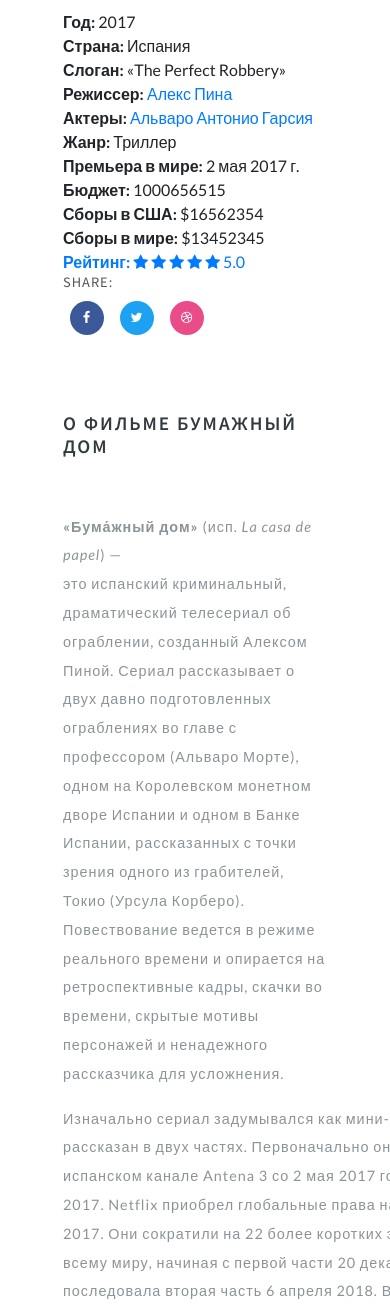
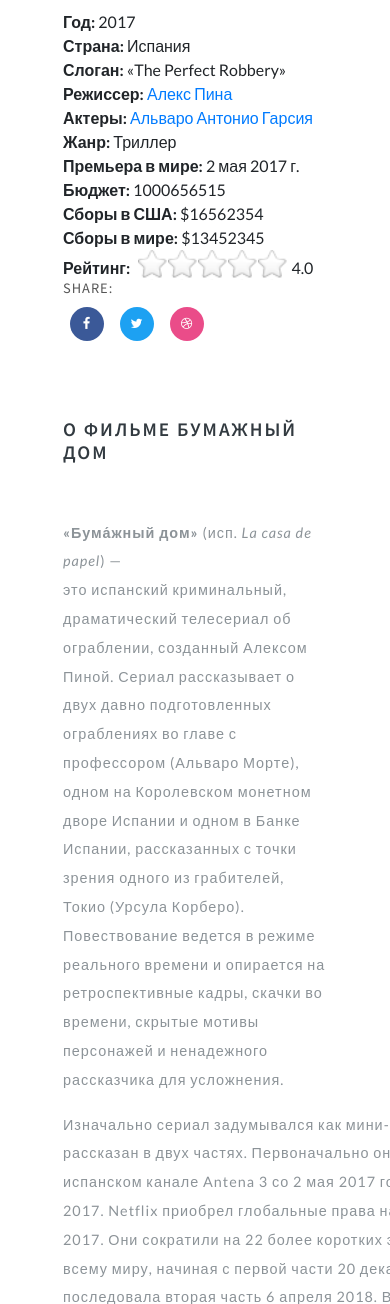
Before and after one commit to adaskhan/kino_library, a Django app: a page that uses templates/base.html in a window 390 px wide; the page is wider, and only the part inside the window is pictured. Shown: the part 2565-3869 px from the top of that part. Run offline with Django 4.2, Linux system fonts and the light colour scheme; data comes from the database, SQL or seed files in the repository; both versions use the stored data as it was after the commit; some libraries are stand-ins or nearby versions.

Commit message:
forms models urls views

```diff
--- a/movies/forms.py
+++ b/movies/forms.py
@@ -1,6 +1,6 @@
 from django import forms
 
-from .models import Reviews
+from .models import Reviews, Rating, RatingStar
 
 
 class ReviewForm(forms.ModelForm):
@@ -8,3 +8,14 @@ class ReviewForm(forms.ModelForm):
     class Meta:
         model = Reviews
         fields = ("name", "email", "text")
+
+
+class RatingForm(forms.ModelForm):
+    """ Форма добавления рейтинга """
+    star = forms.ModelChoiceField(
+        queryset=RatingStar.objects.all(), widget=forms.RadioSelect(), empty_label=None
+    )
+
+    class Meta:
+        model = Rating
+        fields = ("star",)
--- a/movies/models.py
+++ b/movies/models.py
@@ -104,11 +104,12 @@ class RatingStar(models.Model):
     value = models.SmallIntegerField("Значение", default=0)
 
     def __str__(self):
-        return self.value
+        return f'{self.value}'
 
     class Meta:
         verbose_name = "Звезда рейтинга"
         verbose_name_plural = "Звезды рейтинга"
+        ordering = ["-value"]
 
 
 class Rating(models.Model):
--- a/movies/urls.py
+++ b/movies/urls.py
@@ -5,6 +5,8 @@ from . import views
 urlpatterns = [
     path("", views.MoviesView.as_view()),
     path("filter/", views.FilterMoviesView.as_view(), name='filter'),
+    path("json-filter/", views.JsonFilterMoviesView.as_view(), name='json_filter'),
+    path("add-rating/", views.AddStarRating.as_view(), name='add_rating'),
     path("<slug:slug>/", views.MovieDetailView.as_view(), name="movie_detail"),
     path("review/<int:pk>/", views.AddReview.as_view(), name="add_review"),
     path("actor/<str:slug>/", views.ActorView.as_view(), name="actor_detail"),
--- a/movies/views.py
+++ b/movies/views.py
@@ -1,10 +1,11 @@
 from django.db.models import Q
+from django.http import JsonResponse, HttpResponse
 from django.shortcuts import render, redirect
 from django.views.generic import ListView, DetailView
 from django.views.generic.base import View
 
-from .models import Movies, Category, Actor, Genre
-from .forms import ReviewForm
+from .models import Movies, Category, Actor, Genre, Rating, RatingStar
+from .forms import ReviewForm, RatingForm
 
 
 class GenreYear:
@@ -22,6 +23,7 @@ class MoviesView(GenreYear, ListView):
     queryset = Movies.objects.filter(draft=False)
     # template_name = 'movies/movies_list.html'
     context_object_name = 'movie_list'
+    paginate_by = 3
 
     def get_context_data(self, *args, **kwargs):
         context = super().get_context_data(*args, **kwargs)
@@ -35,9 +37,9 @@ class MovieDetailView(GenreYear, DetailView):
     slug_field = "url"
     context_object_name = 'movie'
 
-    def get_context_data(self, *args, **kwargs):
-        context = super().get_context_data(*args, **kwargs)
-        context["categories"] = Category.objects.all()
+    def get_context_data(self, **kwargs):
+        context = super().get_context_data(**kwargs)
+        context["star_form"] = RatingForm()
         return context
 
 
@@ -63,10 +65,47 @@ class ActorView(GenreYear, DetailView):
 
 
 class FilterMoviesView(GenreYear, ListView):
-    ''' Фильтр фильмов '''
+    """Фильтр фильмов"""
     def get_queryset(self):
         queryset = Movies.objects.filter(
             Q(year__in=self.request.GET.getlist("year")) |
             Q(genre__in=self.request.GET.getlist("genre"))
         )
         return queryset
+
+
+class JsonFilterMoviesView(ListView):
+    """Фильтр фильмов в json"""
+    def get_queryset(self):
+        queryset = Movies.objects.filter(
+            Q(year__in=self.request.GET.getlist("year")) |
+            Q(genre__in=self.request.GET.getlist("genre"))
+        ).distinct().values("title", "tagline", "url", "poster")
+        return queryset
+
+    def get(self, request, *args, **kwargs):
+        queryset = list(self.get_queryset())
+        return JsonResponse({"movies": queryset}, safe=False)
+
+
+class AddStarRating(View):
+    """Добавление рейтинга фильму"""
+    def get_client_ip(self, request):
+        x_forwarded_for = request.META.get('HTTP_X_FORWARDED_FOR')
+        if x_forwarded_for:
+            ip = x_forwarded_for.split(',')[0]
+        else:
+            ip = request.META.get('REMOTE_ADDR')
+        return ip
+
+    def post(self, request):
+        form = RatingForm(request.POST)
+        if form.is_valid():
+            Rating.objects.update_or_create(
+                ip=self.get_client_ip(request),
+                movie_id=int(request.POST.get("movie")),
+                defaults={'star_id': int(request.POST.get("star"))}
+            )
+            return HttpResponse(status=201)
+        else:
+            return HttpResponse(status=400)
--- a/static/css/style.css
+++ b/static/css/style.css
@@ -658,6 +658,41 @@ span.product-new-top {
     color: #fff;
 }
 
+/*-- Checkbox star --*/
+.rating {
+  overflow: hidden;
+  vertical-align: bottom;
+  display: inline-block;
+  width: 155px;
+  height: 30px;
+}
+
+.rating > input {
+  opacity: 0;
+  margin-right: -100%;
+}
+
+.rating > label {
+  position: relative;
+  display: block;
+  float: right;
+  background: url('../images/star-off-big.png');
+  background-size: 30px 30px;
+}
+
+.rating > label:before {
+  display: block;
+  opacity: 0;
+  content: '';
+  width: 30px;
+  height: 30px;
+  background: url('../images/star-on-big.png');
+  background-size: 30px 30px;
+  transition: opacity 0.2s linear;
+}
+
+.rating > label:hover:before,  .rating > label:hover ~ label:before,  .rating:not(:hover) > :checked ~ label:before { opacity: 1; }
+
 /*-- //New-Arrivals --*/
 
 section#brands {
@@ -860,16 +895,17 @@ ul.w3layouts-box-list li {
 }
 
 .grid-img-right span.money {
-    color: #fff;
+
+    /*-- color: #fff;--*/
     display: block;
 }
 
 .grid-img-right a {
     font-size: 0.9em;
     text-transform: uppercase;
-    font-weight: 600;
+    /*--font-weight: 600;--*/
     text-decoration: none;
-    color: #fff;
+    /*--color: #fff;--*/
     padding: 0;
 
 }
@@ -968,7 +1004,108 @@ h3.sear-head {
 
 
 /*-- //customer --*/
-
+/* Pagination */
+.pagination {
+    width: auto;
+    margin: 0 auto
+}
+
+.pagination,
+.pagination__link {
+    display: -ms-flexbox;
+    display: flex;
+    -ms-flex-flow: row wrap;
+    flex-flow: row wrap;
+    -ms-flex-pack: center;
+    justify-content: center;
+    -ms-flex-align: center;
+    align-items: center
+}
+
+.pagination__link {
+    position: relative;
+    left: -1px;
+    top: 1px;
+    width: 100%;
+    height: 100%;
+    border-radius: 50%;
+    transition: all .2s ease-in-out;
+    font-family: Roboto, sans-serif;
+    font-size: 16px;
+    color: #6163b9
+}
+
+@media only screen and (max-width: 767px) {
+    .pagination__link {
+        font-size: 15px
+    }
+}
+
+@media only screen and (min-width: 1025px) {
+    .pagination a.pagination__link:hover {
+        background: rgba(102, 88, 175, .15)
+    }
+}
+
+.pagination__item {
+    transition: all .2s ease-in-out;
+    width: 38px;
+    height: 38px;
+    border-radius: 50%;
+    z-index: 1;
+    position: relative;
+    margin: 0 2px;
+    display: -ms-flexbox;
+    display: flex;
+    -ms-flex-flow: row wrap;
+    flex-flow: row wrap;
+    -ms-flex-pack: center;
+    justify-content: center;
+    -ms-flex-align: center;
+    align-items: center
+}
+
+@media only screen and (max-width: 767px) {
+    .pagination__item {
+        margin: 0 2px;
+        width: 33px;
+        height: 33px
+    }
+}
+
+.pagination__item:first-child {
+    margin-left: 0
+}
+
+.pagination__item:last-child {
+    margin-right: 0
+}
+
+@media only screen and (max-width: 1023px) {
+    .pagination__item:nth-child(3),
+    .pagination__item:nth-child(9) {
+        display: none
+    }
+}
+
+@media only screen and (min-width: 1025px) {
+    .pagination__item.active:hover
+    .pagination__link {
+        color: #fff;
+        background: #6658af
+    }
+}
+
+.pagination__item.active .pagination__link {
+    color: #fff;
+    background: #6658af
+}
+
+.pagination__item--dots .pagination__link {
+    color: #bfc0f1
+}
+
+/* --/Pagination */
 /*--/footer--*/
 
 footer {
--- /dev/null
+++ b/static/js/scripts.js
@@ -0,0 +1,74 @@
+function ajaxSend(url, params) {
+    // Отправляем запрос
+    fetch(`${url}?${params}`, {
+        method: 'GET',
+        headers: {
+            'Content-Type': 'application/x-www-form-urlencoded',
+        },
+    })
+        .then(response => response.json())
+        .then(json => render(json))
+        .catch(error => console.error(error))
+}
+
+const forms = document.querySelector('form[name=filter]');
+
+forms.addEventListener('submit', function (e) {
+    // Получаем данные из формы
+    e.preventDefault();
+    let url = this.action;
+    let params = new URLSearchParams(new FormData(this)).toString();
+    ajaxSend(url, params);
+});
+
+function render(data) {
+    // Рендер шаблона
+    let template = Hogan.compile(html);
+    let output = template.render(data);
+
+    const div = document.querySelector('.left-ads-display>.row');
+    div.innerHTML = output;
+}
+
+let html = '\
+{{#movies}}\
+    <div class="col-md-4 product-men">\
+        <div class="product-shoe-info editContent text-center mt-lg-4">\
+            <div class="men-thumb-item">\
+                <img src="media/{{ poster }}" class="img-fluid" alt="">\
+            </div>\
+            <div class="item-info-product">\
+                <h4 class="">\
+                    <a href="/{{ url }}" class="editContent">{{ title }}</a>\
+                </h4>\
+                <div class="product_price">\
+                    <div class="grid-price">\
+                        <span class="money editContent">{{ tagline }}</span>\
+                    </div>\
+                </div>\
+                <ul class="stars">\
+                    <li><a href="#"><span class="fa fa-star" aria-hidden="true"></span></a></li>\
+                    <li><a href="#"><span class="fa fa-star" aria-hidden="true"></span></a></li>\
+                    <li><a href="#"><span class="fa fa-star-half-o" aria-hidden="true"></span></a></li>\
+                    <li><a href="#"><span class="fa fa-star-half-o" aria-hidden="true"></span></a></li>\
+                    <li><a href="#"><span class="fa fa-star-o" aria-hidden="true"></span></a></li>\
+                </ul>\
+            </div>\
+        </div>\
+    </div>\
+{{/movies}}'
+
+
+// Add star rating
+const rating = document.querySelector('form[name=rating]');
+
+rating.addEventListener("change", function (e) {
+    // Получаем данные из формы
+    let data = new FormData(this);
+    fetch(`${this.action}`, {
+        method: 'POST',
+        body: data
+    })
+        .then(response => alert("Рейтинг установлен"))
+        .catch(error => alert("Ошибка"))
+});
--- a/templates/base.html
+++ b/templates/base.html
@@ -37,5 +37,7 @@
         {% endblock content %}
     {% include 'include/footer.html' %}
     </div>
+<script src="{% static 'js/scripts.js/' %}"></script>
+<script src="http://twitter.github.io/hogan.js/builds/3.0.1/hogan-3.0.1.js"></script>
 </body>
 </html>
--- a/templates/include/sidebar.html
+++ b/templates/include/sidebar.html
@@ -9,20 +9,21 @@
     </form>
 </div>
 <!--preference -->
-<form action="{% url 'filter' %}" method="get">
+<form action="{% url 'json_filter' %}" method="get" name="filter">
     <div class="left-side my-4">
         <h3 class="sear-head editContent">Жанры</h3>
         <ul class="w3layouts-box-list">
             {% for genre in view.get_genres %}
                 <li class="editContent">
-                    <input type="checkbox" class="checked" name="filter" value="{{ genre.id }}">
+                    <input type="checkbox" class="checked" name="genre" value="{{ genre.id }}">
                     <span class="span editContent">{{ genre.name }}</span>
                 </li>
             {% endfor %}
         </ul>
     </div>
-<!-- // preference -->
-<!-- discounts -->
+    <!-- // preference -->
+    <!-- discounts -->
+
     <div class="left-side">
         <h3 class="sear-head editContent">Год</h3>
         <ul class="w3layouts-box-list">
--- a/templates/movies/movies_detail.html
+++ b/templates/movies/movies_detail.html
@@ -56,20 +56,18 @@
                 <li style="list-style: none"><span><b>Сборы в мире:</b> ${{ movie.fees_in_world }}</span>
                 </li>
                 <li style="list-style: none">
-                    <a href="#"><b>Рейтинг:</b>
-                        <span class="fa fa-star" aria-hidden="true"
-                              style="outline: none; cursor: inherit;"></span>
-                        <span class="fa fa-star" aria-hidden="true"
-                              style="outline: none; cursor: inherit;"></span>
-                        <span class="fa fa-star" aria-hidden="true"
-                              style="outline: none; cursor: inherit;"></span>
-                        <span class="fa fa-star" aria-hidden="true"
-                              style="outline: none; cursor: inherit;"></span>
-                        <span class="fa fa-star" aria-hidden="true"
-                              style="outline: none; cursor: inherit;"></span>
-                        <span class="editContent"
-                              style="outline: none; cursor: inherit;">5.0</span>
-                    </a>
+                    <form action="{% url 'add_rating' %}" method="post" name="rating">
+                        <b>Рейтинг:</b>
+                        {% csrf_token %}
+                        <input type="hidden" value="{{ movie.id }}" name="movie">
+                        <span class="rating">
+                            {% for k, v in star_form.fields.star.choices %}
+                                <input id="rating{{ v }}" type="radio" name="star" value="{{ k }}">
+                                <label for="rating{{ v }}">{{ k }}</label>
+                            {% endfor %}
+                        </span>
+                    <span class="editContent">4.0</span>
+                    </form>
                 </li>
                 <div class="share-desc">
                     <div class="share">
--- a/templates/movies/movies_list.html
+++ b/templates/movies/movies_list.html
@@ -43,6 +43,9 @@
                     <span class="money editContent" >Flat 50% Off</span>
                     <a href="moviesingle.html" class="btn" >Now</a>
                 </div>-->
+            <div class="grid-img-right mt-4 text-right bg bg1">
+                {% include 'include/pagination.html' %}
+            </div>
             </div>
 
         {% endblock movie %}
```
Also changed, not shown: templates/include/pagination.html (added, +45 -0 lines), db.sqlite3, media/actors/Kristen_Bell.jpg (added), media/actors/chris_bak.jpg (added), media/movies/cold_heart.webp (added), static/images/star-off-big.png (added), static/images/star-on-big.png (added).
